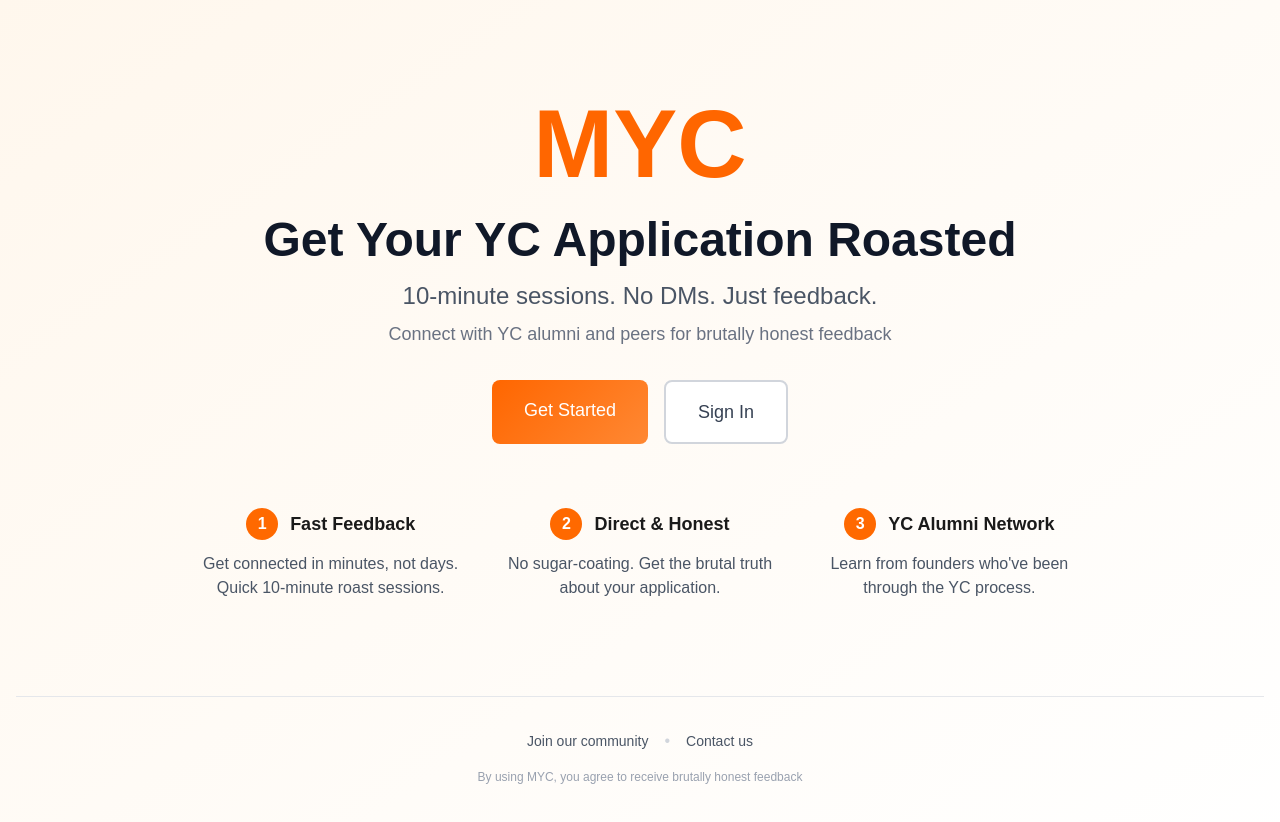
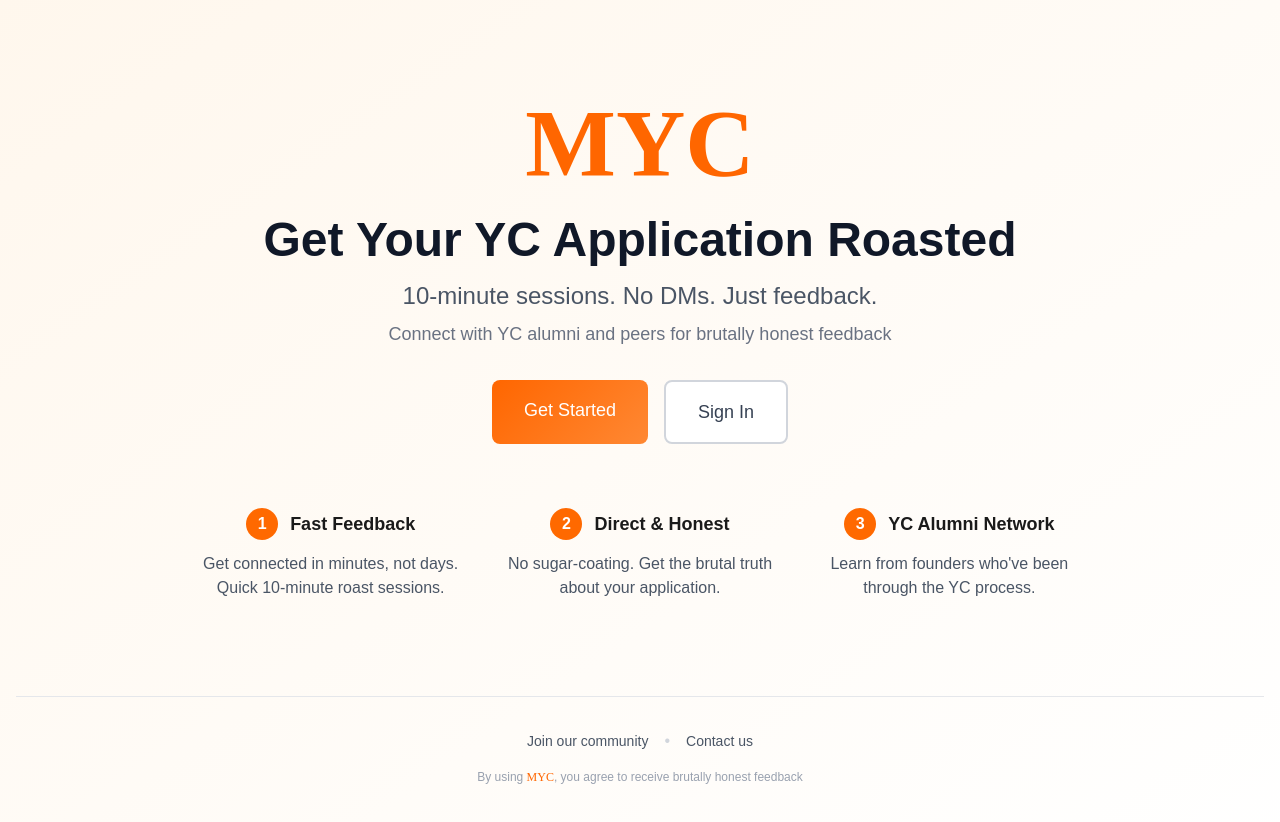
Before and after one commit to jaffarkeikei/myc, a Next.js app: page / in a window 1280 px wide. Shown: the top 822 px of the page. Built offline with nearby package versions, Linux system fonts and the light colour scheme.

Commit message:
Add KP Primary Penmanship font to MYC text

```diff
--- a/app/globals.css
+++ b/app/globals.css
@@ -1,4 +1,12 @@
 @import "tailwindcss";
+
+@font-face {
+  font-family: 'KP Primary Penmanship';
+  src: url('/fonts/KPPrimaryPenmanship.ttf') format('truetype');
+  font-weight: normal;
+  font-style: normal;
+  font-display: swap;
+}
 
 :root {
   --yc-orange: #FF6600;
@@ -31,6 +39,10 @@
   .roast-glow {
     box-shadow: 0 0 20px rgba(255, 102, 0, 0.1);
   }
+
+  .myc-font {
+    font-family: 'KP Primary Penmanship', cursive;
+  }
 }
 
 /* Custom animations */
--- a/app/layout.tsx
+++ b/app/layout.tsx
@@ -17,12 +17,12 @@
   description: "Get your YC application roasted in 10-minute sessions. Direct feedback from YC alumni and experts.",
   icons: {
     icon: [
-      { url: '/favicon.ico', sizes: '32x32', type: 'image/x-icon' },
-      { url: '/favicon-192.png', sizes: '192x192', type: 'image/png' },
-      { url: '/favicon-512.png', sizes: '512x512', type: 'image/png' },
+      { url: '/favicon.ico?v=2', sizes: '32x32', type: 'image/x-icon' },
+      { url: '/favicon-192.png?v=2', sizes: '192x192', type: 'image/png' },
+      { url: '/favicon-512.png?v=2', sizes: '512x512', type: 'image/png' },
     ],
     apple: [
-      { url: '/apple-touch-icon.png', sizes: '180x180', type: 'image/png' },
+      { url: '/apple-touch-icon.png?v=2', sizes: '180x180', type: 'image/png' },
     ],
   },
 };
--- a/app/login/page.tsx
+++ b/app/login/page.tsx
@@ -82,7 +82,7 @@
 
         {/* Logo and Title */}
         <div className="text-center mb-8">
-          <h1 className="text-5xl font-bold mb-2" style={{ color: COLORS.primary }}>
+          <h1 className="text-5xl font-bold mb-2 myc-font" style={{ color: COLORS.primary }}>
             MYC
           </h1>
           <p className="text-xl text-gray-600">Get your YC application roasted</p>
@@ -163,7 +163,7 @@
 
         {/* Footer */}
         <p className="text-center text-xs text-gray-500 mt-8">
-          By using MYC, you agree to receive brutally honest feedback.
+          By using <span className="myc-font" style={{ color: '#FF6600' }}>MYC</span>, you agree to receive brutally honest feedback.
         </p>
       </div>
     </div>
--- a/app/page.tsx
+++ b/app/page.tsx
@@ -8,7 +8,7 @@
       <div className="max-w-7xl mx-auto px-4 py-16 sm:py-24">
         <div className="text-center">
           {/* Logo and Title */}
-          <h1 className="text-6xl sm:text-8xl font-bold mb-6" style={{ color: COLORS.primary }}>
+          <h1 className="text-6xl sm:text-8xl font-bold mb-6 myc-font" style={{ color: COLORS.primary }}>
             MYC
           </h1>
 
@@ -99,7 +99,7 @@
               </a>
             </div>
             <p className="text-xs text-gray-400 text-center">
-              By using MYC, you agree to receive brutally honest feedback
+              By using <span className="myc-font" style={{ color: '#FF6600' }}>MYC</span>, you agree to receive brutally honest feedback
             </p>
           </div>
         </div>
--- a/components/FeedbackModal.tsx
+++ b/components/FeedbackModal.tsx
@@ -99,7 +99,7 @@
           <div className="text-center py-8">
             <h3 className="text-xl font-bold mb-2">Thanks for the feedback!</h3>
             <p className="text-gray-600">
-              Your input helps make MYC better for everyone
+              Your input helps make <span className="myc-font" style={{ color: '#FF6600' }}>MYC</span> better for everyone
             </p>
           </div>
         )}
```
Also changed, not shown: public/fonts/KPPrimaryPenmanship.ttf (added).
